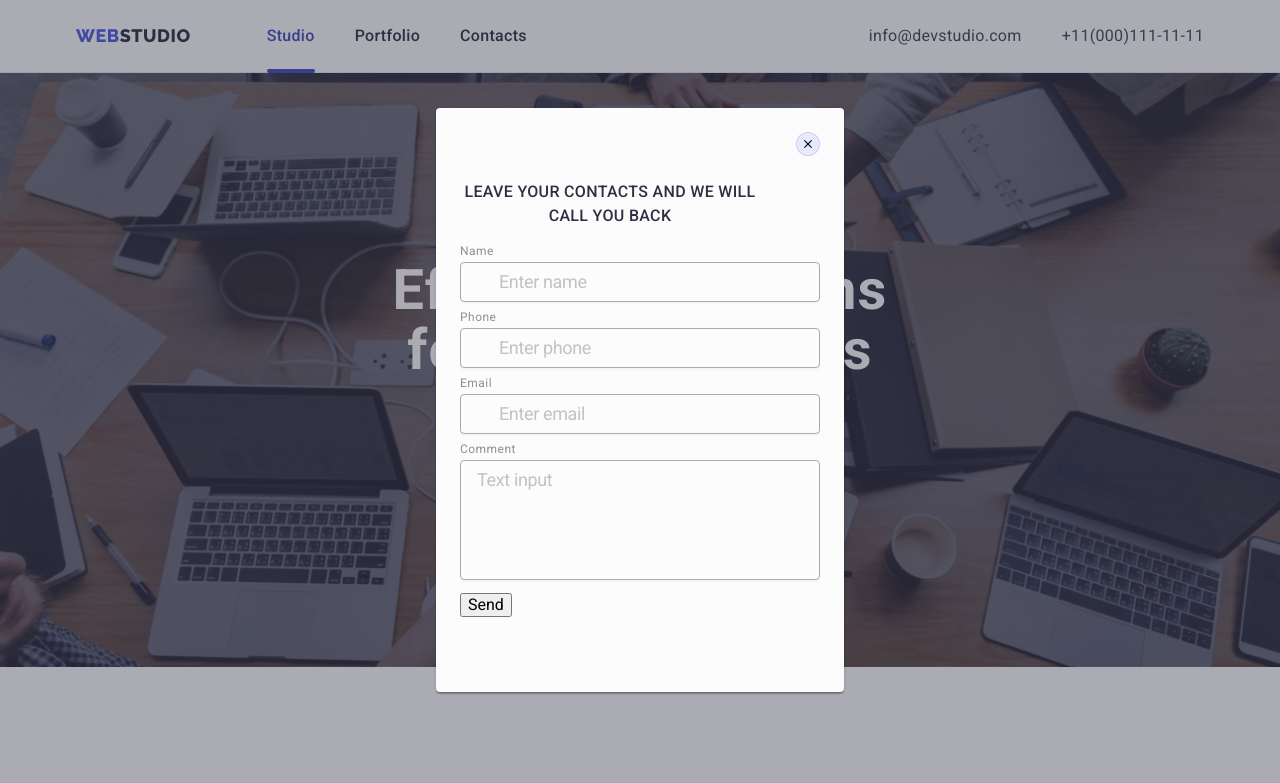
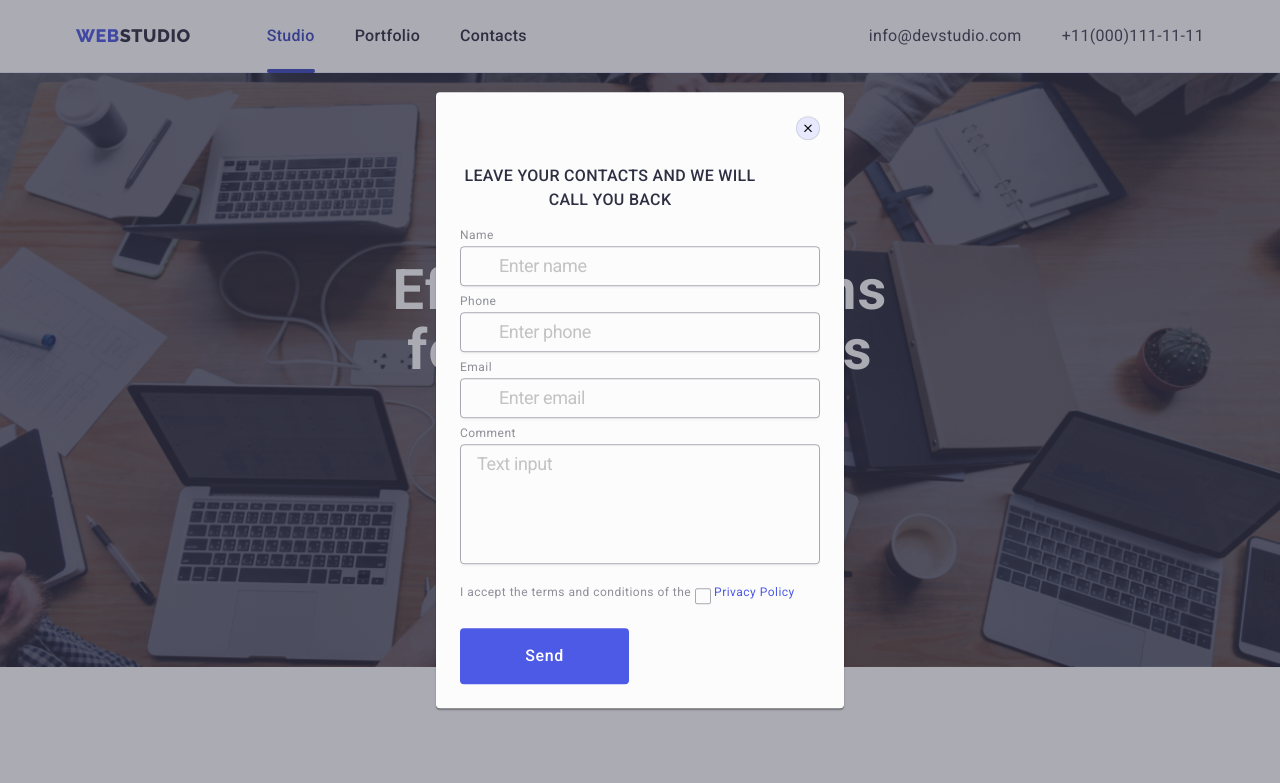
Before and after one commit to IhorRatsyn/goit-markup-hw-05, a plain HTML site: page index.html in a window 1280 px wide. Both pictures are taken after a click on the button "Order Service". Shown: the top 783 px of the page. Drawn offline with nearby package versions, Linux system fonts and the light colour scheme.

Commit message:
add 3 last section

```diff
--- a/css/style.css
+++ b/css/style.css
@@ -684,6 +684,10 @@ body {
   position: relative;
 }
 
+.modal-field-text {
+  margin-bottom: 16px;
+}
+
 .input-wrap {
   position: relative;
 }
@@ -754,3 +758,44 @@ body {
   outline: transparent;
   resize: none;
 }
+
+.modal-textarea:focus {
+  border-color: #4d5ae5;
+}
+
+.modal-checkbox {
+  margin-bottom: 24px;
+}
+
+.checkbox-span {
+  width: 16px;
+  height: 16px;
+  border: 1px solid rgba(46, 47, 66, 0.4);
+  border-radius: 2px;
+  border: 1px solid rgba(46, 47, 66, 0.4);
+  display: inline-flex;
+  align-items: center;
+  justify-content: center;
+  fill: transparent;
+}
+
+.checkbox-link {
+  color: #4d5ae5;
+}
+
+.modal-form-btn {
+  display: block;
+  min-width: 169px;
+  min-height: 56px;
+  font-family: "Roboto", sans-serif;
+  font-size: 16px;
+  font-weight: 500;
+  line-height: 1.5;
+  letter-spacing: 0.04em;
+  color: #ffffff;
+  cursor: pointer;
+  background-color: #4d5ae5;
+  border: none;
+  border-radius: 4px;
+  transition: background-color 250ms cubic-bezier(0.4, 0, 0.2, 1);
+}
--- a/index.html
+++ b/index.html
@@ -342,7 +342,7 @@
                     <label class="input-label" for="user-name">Name</label>
                     <div class="input-wrap">
                         <input type="text" id="user-name" name="user-name" class="modal-input" placeholder="Enter name"
-                            required maxlength="10" minlength="3" />
+                            required maxlength="10" minlength="3">
                         <svg class="modal-input-icon" width="18" height="24">
                             <use href="./images/icons.svg#icon-phone"></use>
                         </svg>
@@ -352,7 +352,7 @@
                     <label for="user-phone" class="input-label">Phone</label>
                     <div class="input-wrap">
                         <input type="phone" name="user-phone" class="modal-input" placeholder="Enter phone"
-                            id="user-phone" />
+                            id="user-phone">
                         <svg class="modal-input-icon" width="18" height="24">
                             <use href="./images/icons.svg#icon-person"></use>
                         </svg>
@@ -362,16 +362,28 @@
                     <label for="user-email" class="input-label">Email</label>
                     <div class="input-wrap">
                         <input type="email" name="user-email" class="modal-input" placeholder="Enter email"
-                            id="user-email" />
+                            id="user-email">
                         <svg class="modal-input-icon" width="18" height="24">
                             <use href="./images/icons.svg#icon-person"></use>
                         </svg>
                     </div>
                 </div>
-                <div class="modal-field">
+                <div class="modal-field-text">
                     <label for="user-comment" class="input-label">Comment</label>
                     <textarea name="user-comment" id="user-comment" class="modal-textarea"
                         placeholder="Text input"></textarea>
+                </div>
+                <div class="modal-checkbox">
+                    <input type="checkbox" id="user-privacy" value="true" name="user-privacy"
+                        class="modal-input visually-hidden">
+                    <label for="user-privacy" class="input-label">I accept the terms and conditions of the
+                        <span class="checkbox-span">
+                            <svgm width="10" height="8" class="checkbox-icon">
+                                <use href=""></use>
+                                </svg>
+                        </span>
+                        <a href="" class="checkbox-link link">Privacy Policy</a>
+                    </label>
                 </div>
                 <button type="submit" class="modal-form-btn">Send</button>
             </form>
```
